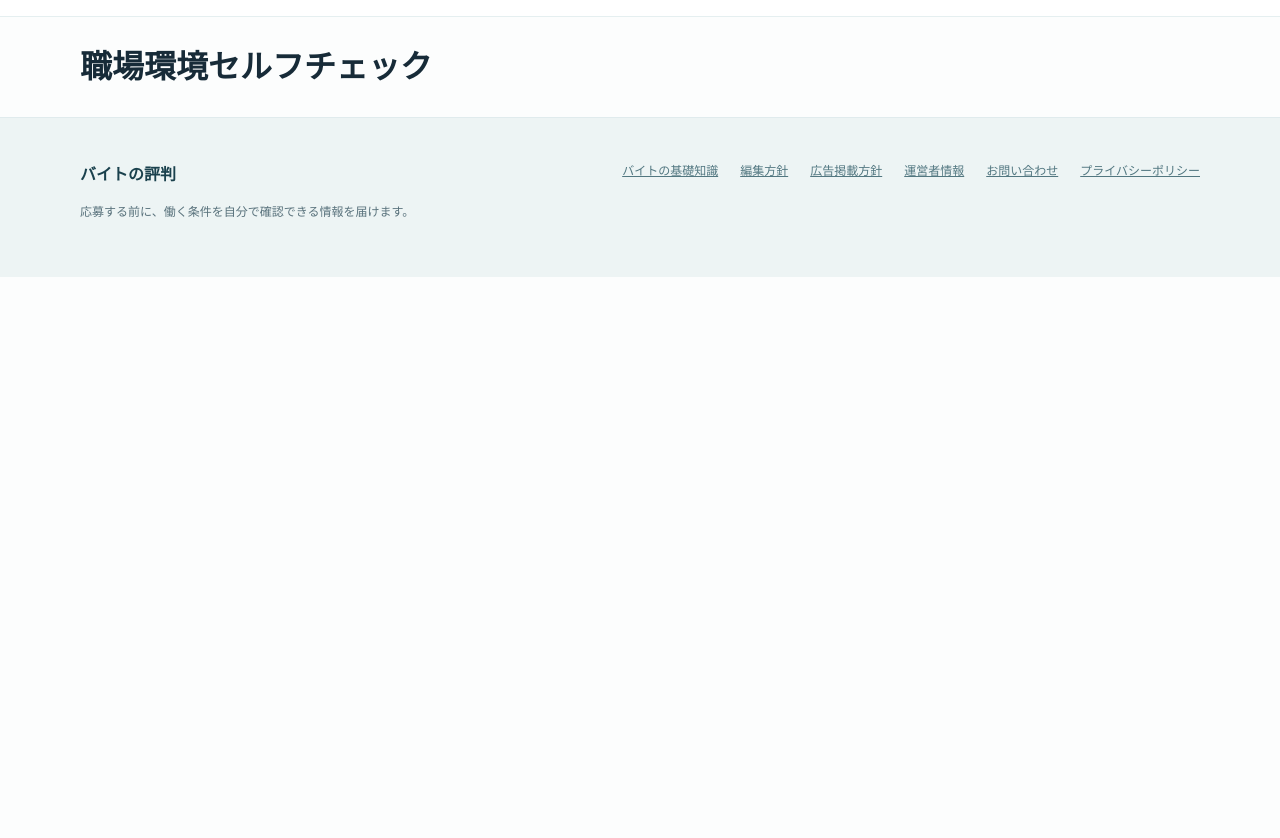
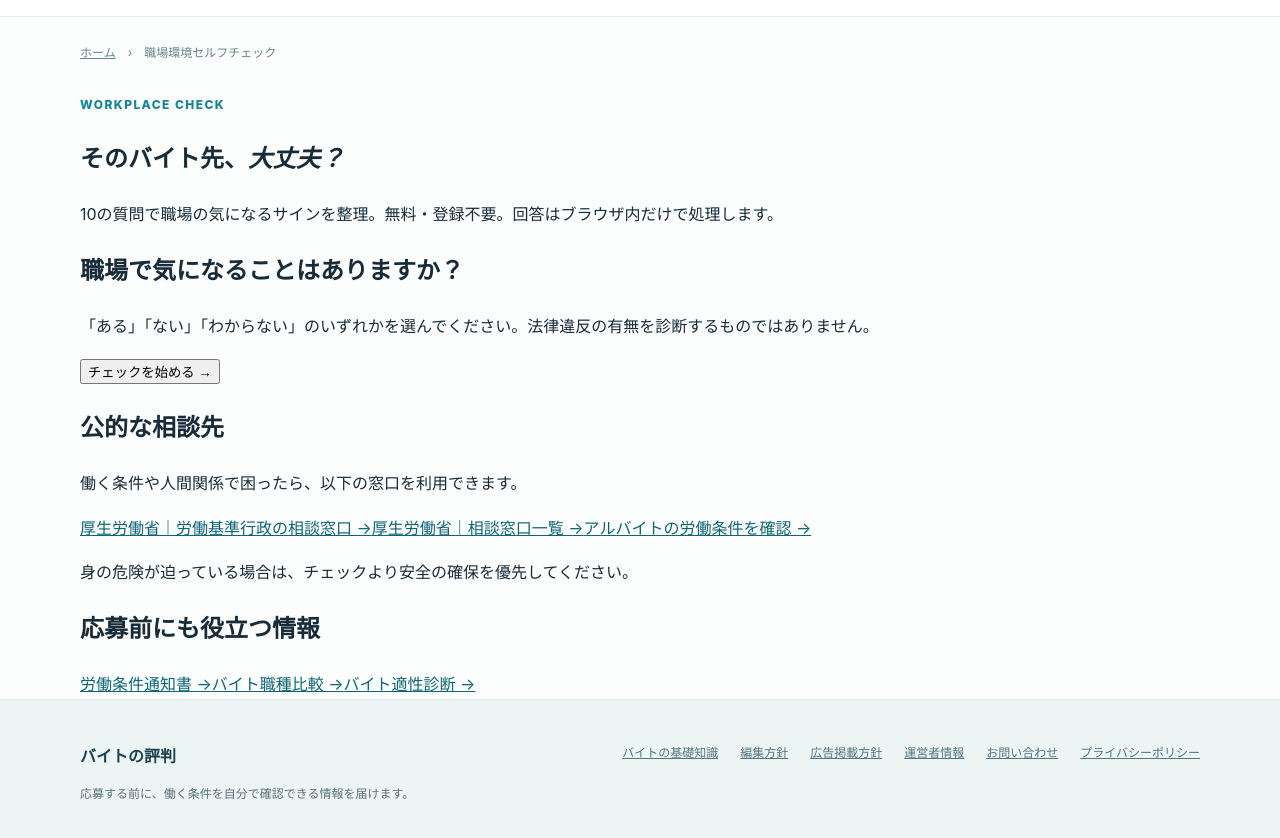
Before and after one commit to japanwillis/baito-hyouban, an Astro site: page /workplace-check in a window 1280 px wide. Shown: the part 66-904 px from the top of the page. Before the commit the page ends 800 px from the top, so only its background shows below. Built offline with nearby package versions, Linux system fonts and the light colour scheme; Astro itself is replaced by a stand-in of ours.

Commit message:
Build accessible workplace self-check markup and official consultation navigation

```diff
--- a/src/pages/workplace-check/index.astro
+++ b/src/pages/workplace-check/index.astro
@@ -1,4 +1,16 @@
 ---
 import Base from '../../layouts/Base.astro';
 ---
-<Base title="職場環境セルフチェック"><h1>職場環境セルフチェック</h1></Base>
+<Base title="ブラックバイト危険度チェック｜職場環境の気になるサイン" description="アルバイトの未払い賃金、休憩、シフト、ハラスメントなどの気になる状況を10問で確認。公的な相談先も紹介します。">
+<nav class="breadcrumb"><a href="/">ホーム</a><span>›</span><span>職場環境セルフチェック</span></nav>
+<section class="wc-hero"><span class="eyebrow">WORKPLACE CHECK</span><h1>そのバイト先、<em>大丈夫？</em></h1><p>10の質問で職場の気になるサインを整理。無料・登録不要。回答はブラウザ内だけで処理します。</p></section>
+<div class="wc-layout">
+<section class="wc-panel">
+<div id="wc-intro"><h2>職場で気になることはありますか？</h2><p>「ある」「ない」「わからない」のいずれかを選んでください。法律違反の有無を診断するものではありません。</p><button id="wc-start" type="button">チェックを始める →</button></div>
+<div id="wc-questions" hidden><div class="wc-progress"><strong id="wc-count"></strong><span id="wc-pct"></span></div><progress id="wc-bar" max="10" value="1"></progress><span id="wc-category" class="wc-tag"></span><h2 id="wc-question" tabindex="-1"></h2><p id="wc-hint"></p><div class="wc-answers"><button data-answer="yes" type="button">ある →</button><button data-answer="no" type="button">ない →</button><button data-answer="unknown" type="button">わからない →</button></div><button id="wc-back" class="wc-back" type="button">← 前の質問へ</button></div>
+<div id="wc-results" hidden><span class="eyebrow">YOUR RESULT</span><h2 id="wc-result-title" tabindex="-1"></h2><p id="wc-summary"></p><p class="wc-status" id="wc-status"></p><h3>気になる点と対処のヒント</h3><div id="wc-flags"></div><div id="wc-unknown-wrap" hidden><h3>確認しておきたい項目</h3><ul id="wc-unknown"></ul></div><div class="wc-tip"><strong>今できること</strong><p>給与明細、勤務表、契約書、業務の指示などを可能な範囲で保存。困ったときは公的窓口や信頼できる人に相談してください。</p></div><p class="wc-note">結果は編集部による確認項目の整理です。違法性や安全性を断定しません。深刻な問題は項目数にかかわらず相談を。</p><div class="wc-actions"><button id="wc-retry" type="button">もう一度チェック</button><button id="wc-copy" type="button">結果をコピー</button><span id="wc-copied" role="status"></span></div></div>
+</section>
+<aside class="wc-side"><h2>公的な相談先</h2><p>働く条件や人間関係で困ったら、以下の窓口を利用できます。</p><a href="https://www.mhlw.go.jp/stf/seisakunitsuite/bunya/koyou_roudou/roudoukijun/kijyungaiyou/kijyungaiyou06.html">厚生労働省｜労働基準行政の相談窓口 →</a><a href="https://www.mhlw.go.jp/stf/seisakunitsuite/bunya/koyou_roudou/soudanmadogutitou/itiran/index.html">厚生労働省｜相談窓口一覧 →</a><a href="https://www.check-roudou.mhlw.go.jp/lp/arubaito/">アルバイトの労働条件を確認 →</a><p>身の危険が迫っている場合は、チェックより安全の確保を優先してください。</p></aside>
+</div>
+<section class="wc-related"><h2>応募前にも役立つ情報</h2><a href="/guide/labor-conditions-notice/">労働条件通知書 →</a><a href="/job-comparison/">バイト職種比較 →</a><a href="/diagnosis/">バイト適性診断 →</a></section>
+</Base>
```
